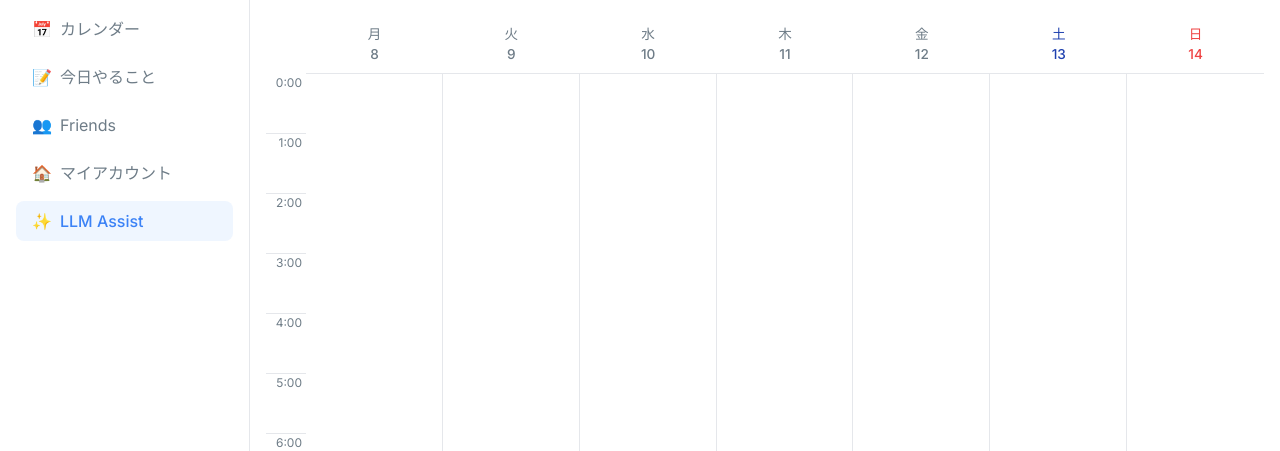
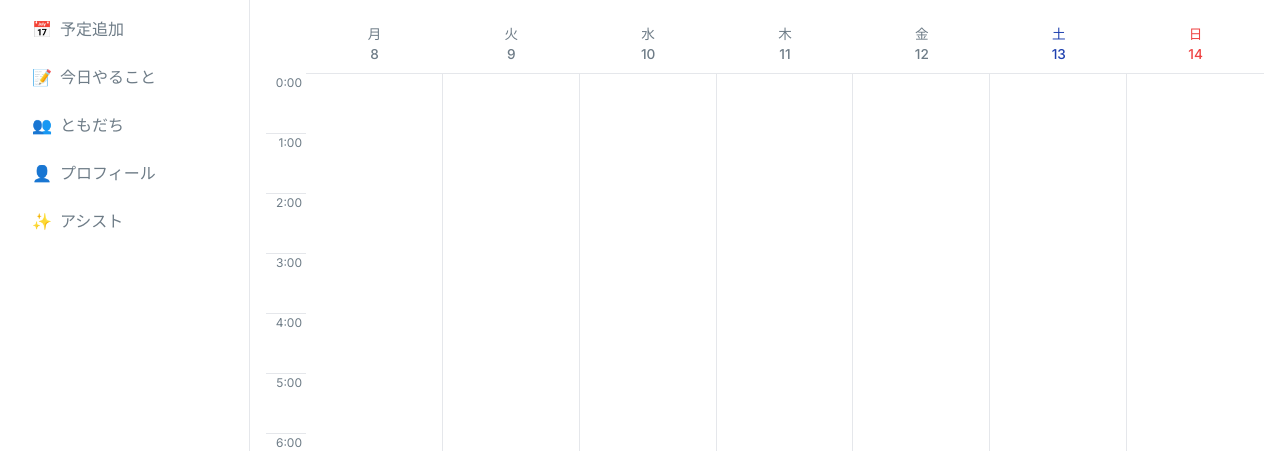
Before and after one commit to usudonsdev/13_Hackathon202512, a Django app: page / in a window 1280 px wide. Shown: the part 60-511 px from the top of the page. Run offline with Django 3.2, Linux system fonts and the light colour scheme.

Commit message:
add: LLM_Assist_System.html change: sidebar tag name is changed fix: link each page on each html

```diff
--- /dev/null
+++ b/calendarProject_forHK/templates/calendar_app/LLM_Assist_System.html
@@ -0,0 +1,2 @@
+工事中ですごめんね
+<a href="index.html">index.htmlへjump</a>
--- a/calendarProject_forHK/templates/calendar_app/index.html
+++ b/calendarProject_forHK/templates/calendar_app/index.html
@@ -537,20 +537,20 @@
             </div>
 
             <nav class="main-nav">
-                <button class="nav-btn" onclick="location.href='/'">
-                    <span class="icon">📅</span> カレンダー
+                <button class="nav-btn" onclick="location.href='add_event.html'">
+                    <span class="icon">📅</span> 予定追加
                 </button>
                 <button id="btn-today-todo" class="nav-btn">
                     <span class="icon">📝</span> 今日やること
                 </button>
                 <button id="btn-friends" class="nav-btn">
-                    <span class="icon">👥</span> Friends
+                    <span class="icon">👥</span> ともだち
                 </button>
-                <button id="btn-friends" class="nav-btn" onclick="location.href='/account/view'">
-                    <span class="icon">🏠</span> マイアカウント
+                <button id="btn-friends" class="nav-btn" onclick="location.href='account.html'">
+                    <span class="icon">👤</span> プロフィール
                 </button>
-                <button id="btn-llm" class="nav-btn special-btn">
-                    <span class="icon">✨</span> LLM Assist
+                <button id="btn-llm" class="nav-btn" onclick="location.href='LLM_Assist_System.html'">
+                    <span class="icon">✨</span> アシスト
                 </button>
             </nav>
 
```
Also changed, not shown: calendarProject_forHK/templates/calendar_app/account.html (+9 -9 lines), calendarProject_forHK/templates/calendar_app/add_event.html (+9 -4 lines).
